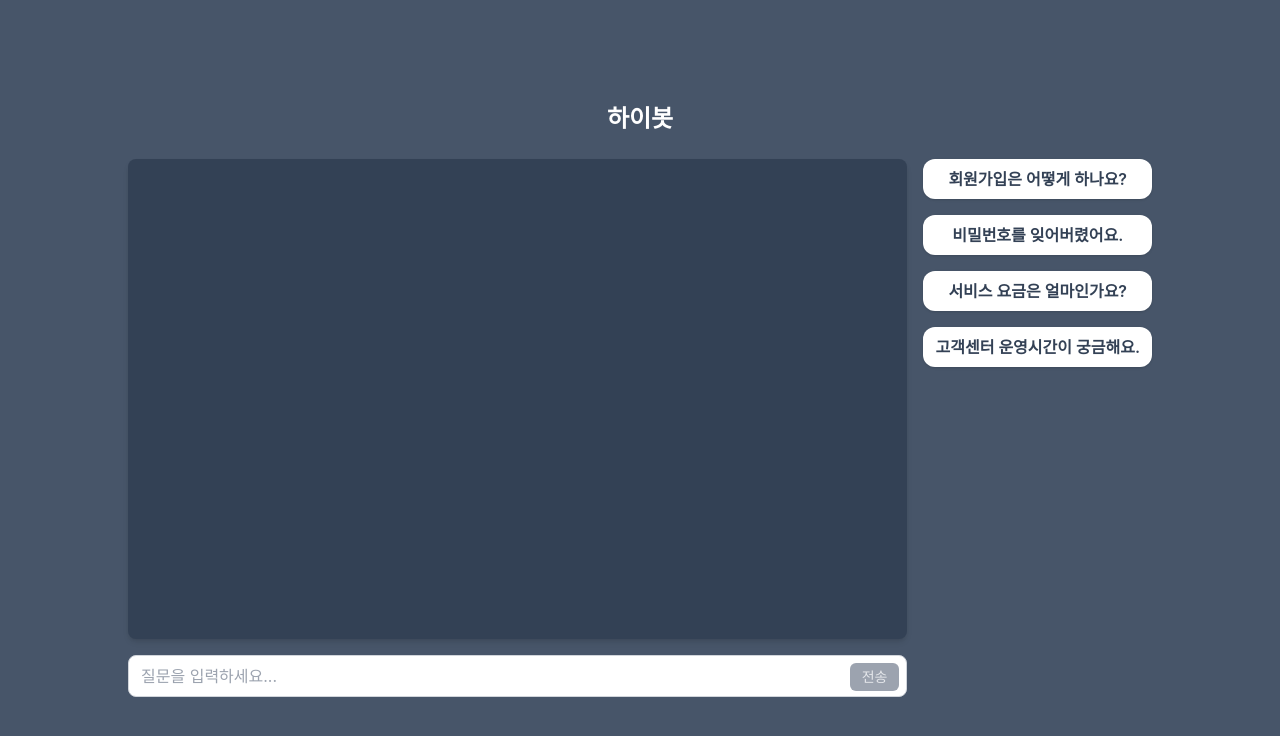
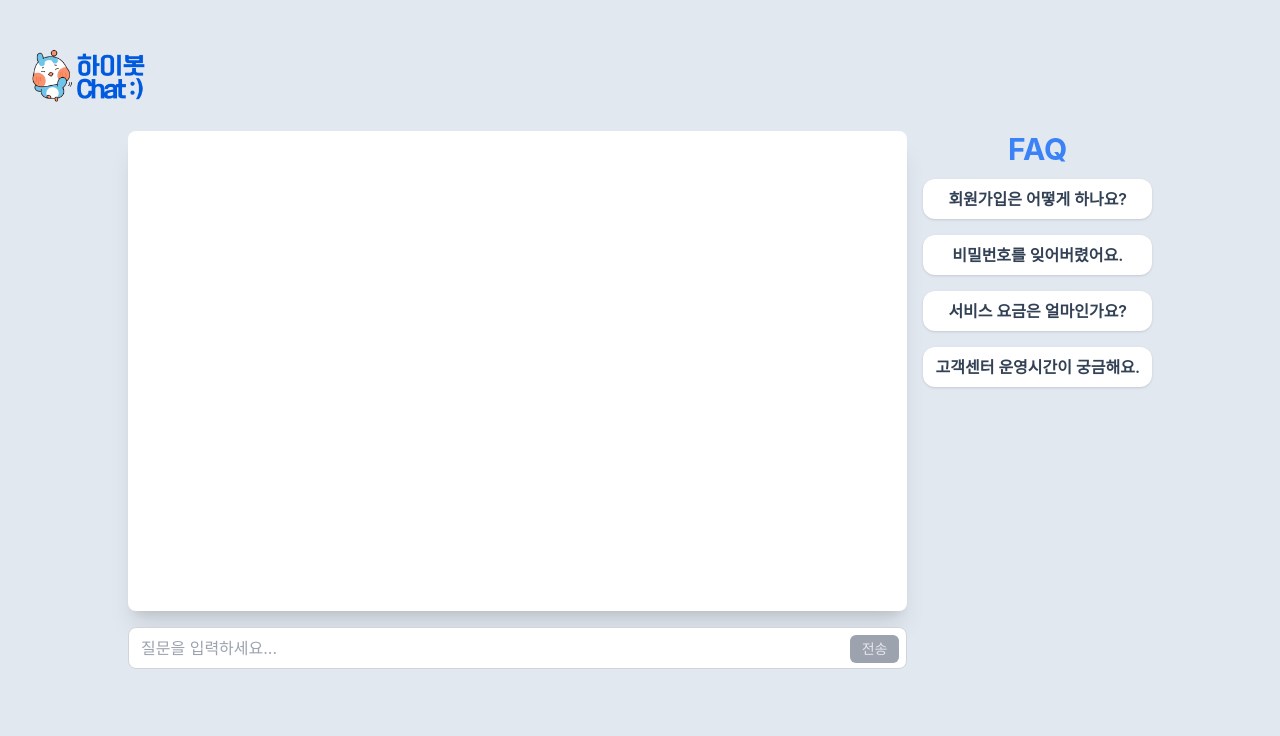
Before and after one commit to Jang-Eun-Ji/HiBot-Chat, a React (Create React App) app in the folder frontend/: page / in a window 1280 px wide. Shown: the top 736 px of the page. Built offline with nearby package versions, Linux system fonts and the light colour scheme.

Commit message:
로고 설정

```diff
--- a/frontend/package.json
+++ b/frontend/package.json
@@ -7,6 +7,7 @@
     "@testing-library/jest-dom": "^6.9.1",
     "@testing-library/react": "^16.3.0",
     "@testing-library/user-event": "^13.5.0",
+    "framer-motion": "^12.23.24",
     "react": "^19.2.0",
     "react-dom": "^19.2.0",
     "react-scripts": "5.0.1",
--- a/frontend/src/App.css
+++ b/frontend/src/App.css
@@ -41,4 +41,4 @@
 }
 
 
-@import url('https://fonts.googleapis.com/css2?family=Momo+Trust+Display&family=Nanum+Gothic&display=swap');
+@import url('https://fonts.googleapis.com/css2?family=Chiron+GoRound+TC:wght@200..900&family=Gowun+Batang&family=Momo+Trust+Display&family=Nanum+Gothic&display=swap');
--- a/frontend/src/App.js
+++ b/frontend/src/App.js
@@ -3,7 +3,8 @@ import "./App.css";
 import Input from "./Input";
 import ChatHistory from "./ChatHistory";
 import FAQList from "./FAQList";
-import FAQButton from "./FAQButton";
+import FAQPopUp from "./FAQPopUp";
+import Logo from "./Logo";
 
 function App() {
   const [chatHistory, setChatHistory] = useState([]);
@@ -11,9 +12,8 @@ function App() {
   const [isFAQOpen, setIsFAQOpen] = useState(false);
 
   return (
-    <div className="h-screen bg-slate-600 flex flex-col justify-center items-center relative">
-      <h1 className="text-2xl font-bold text-white mb-6">하이봇</h1>
-
+    <div className="h-screen bg-slate-200 flex flex-col justify-center items-center relative">
+      <Logo />
       <div className="flex flex-col xl:flex-row w-[80%] min-w-[600px] gap-4 relative">
         <div className="flex-1 flex flex-col gap-4">
           <ChatHistory chatHistory={chatHistory} />
@@ -23,33 +23,23 @@ function App() {
             setIsLoading={setIsLoading}
           />
         </div>
-
         <div className="hidden xl:block">
+          <div className="flex flex-col items-center gap-3">
+            <h1 className=" font-bold text-3xl text-blue-500">FAQ</h1>
             <FAQList
               setChatHistory={setChatHistory}
               isLoading={isLoading}
               setIsLoading={setIsLoading}
             />
           </div>
-
-        {/* ✅ 좁은 화면: 아이콘 버튼 + 팝업 FAQ */}
-        <div className="block xl:hidden fixed bottom-6 right-6 z-50">
-          <div className="relative flex flex-col items-end">
-            {/* 팝업 리스트 — 아이콘 바로 위 */}
-            {isFAQOpen && (
-              <div className="absolute bottom-full mb-3 bg-white rounded-lg shadow-lg w-64 p-4 z-40">
-                <FAQList
+        </div>
+        <FAQPopUp
+          setIsFAQOpen={setIsFAQOpen}
+          isFAQOpen={isFAQOpen}
           setChatHistory={setChatHistory}
           isLoading={isLoading}
           setIsLoading={setIsLoading}
         />
-              </div>
-            )}
-
-            {/* 아이콘 버튼 */}
-            <FAQButton setIsFAQOpen={setIsFAQOpen} isFAQOpen={isFAQOpen} />
-          </div>
-        </div>
       </div>
     </div>
   );
--- a/frontend/src/ChatHistory.js
+++ b/frontend/src/ChatHistory.js
@@ -8,7 +8,7 @@ function ChatHistory({ chatHistory }) {
   }, [chatHistory]);
 
   return (
-    <div className="w-full min-w-md h-[60vh] overflow-y-auto bg-slate-700 rounded-lg p-8 pb-0 shadow-md flex flex-col gap-8 font-momo">
+    <div className="w-full min-w-md h-[60vh] overflow-y-auto bg-white shadow-xl rounded-lg p-8 pb-0 flex flex-col gap-8 font-batang font-medium">
       {chatHistory.map((msg, index) => (
         <div
           key={index}
--- a/frontend/src/FAQList.js
+++ b/frontend/src/FAQList.js
@@ -6,9 +6,9 @@ const faqList = [
     "고객센터 운영시간이 궁금해요.",
 ];
 
-function FAQList({setChatHistory, isLoading, setIsLoading}) {
+function FAQList({ setChatHistory, isLoading, setIsLoading }) {
     const handleFAQClick = (question) => {
-        if(isLoading) return;
+        if (isLoading) return;
         setChatHistory((prev) => [
             ...prev,
             { sender: "user", text: question },
--- a/frontend/src/FAQPopUp.js
+++ b/frontend/src/FAQPopUp.js
@@ -1,22 +1,33 @@
-function FAQPopUp({isFAQOpen}) {
+import { motion, AnimatePresence } from "framer-motion";
+import FAQButton from "./FAQButton";
+import FAQList from "./FAQList";
+
+function FAQPopUp({ isFAQOpen, setIsFAQOpen, setChatHistory, isLoading, setIsLoading }) {
     return (
-        < div className = "block xl:hidden fixed bottom-6 right-6 z-50" >
+        <div className="block xl:hidden fixed bottom-6 right-6 z-50">
             <div className="relative flex flex-col items-end">
-                {/* 팝업 리스트 — 아이콘 바로 위 */}
+                <AnimatePresence>
                     {isFAQOpen && (
-                    <div className="absolute bottom-full mb-3 bg-white rounded-lg shadow-lg w-64 p-4 z-40">
+                        <motion.div
+                            key="faq-popup"
+                            initial={{ opacity: 0, y: 20 }}
+                            animate={{ opacity: 1, y: 0 }}
+                            exit={{ opacity: 0, y: 20 }}
+                            transition={{ duration: 0.3, ease: "easeOut" }}
+                            className="absolute bottom-full mb-3 bg-white rounded-lg shadow-lg w-64 p-4 z-40"
+                        >
                             <FAQList
                                 setChatHistory={setChatHistory}
                                 isLoading={isLoading}
                                 setIsLoading={setIsLoading}
                             />
-                    </div>
+                        </motion.div>
                     )}
-
+                </AnimatePresence>
                 <FAQButton setIsFAQOpen={setIsFAQOpen} isFAQOpen={isFAQOpen} />
             </div>
-        </div >
-    )
+        </div>
+    );
 }
 
 export default FAQPopUp;
--- /dev/null
+++ b/frontend/src/Logo.js
@@ -0,0 +1,11 @@
+function Logo() {
+    return (
+        <h1 className="flex items-center absolute left-5 top-0">
+            <img src="/하이봇 Chat.png"
+                className="w-36 h-36 object-contain"
+            />
+        </h1>
+    )
+};
+
+export default Logo;
--- a/frontend/tailwind.config.js
+++ b/frontend/tailwind.config.js
@@ -4,7 +4,8 @@ module.exports = {
   theme: {
     extend: {
       fontFamily: {
-        momo: ['Nanum Gothic'], // ✅ 추가
+        gothic: ['Nanum Gothic'],
+        batang: ['Gowun Batang']
       },
       fontWeight: 400,
        keyframes: {
```
Also changed, not shown: frontend/public/하이봇 Chat.png (added), 1 other file (tests, documents, lock files or other folders). Lines whose indentation alone changed are shown as unchanged.
